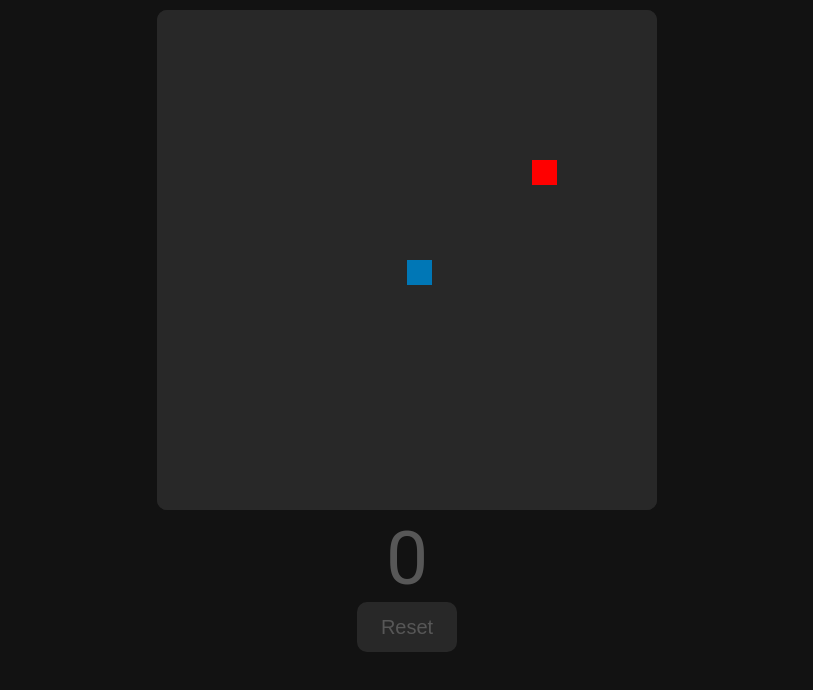
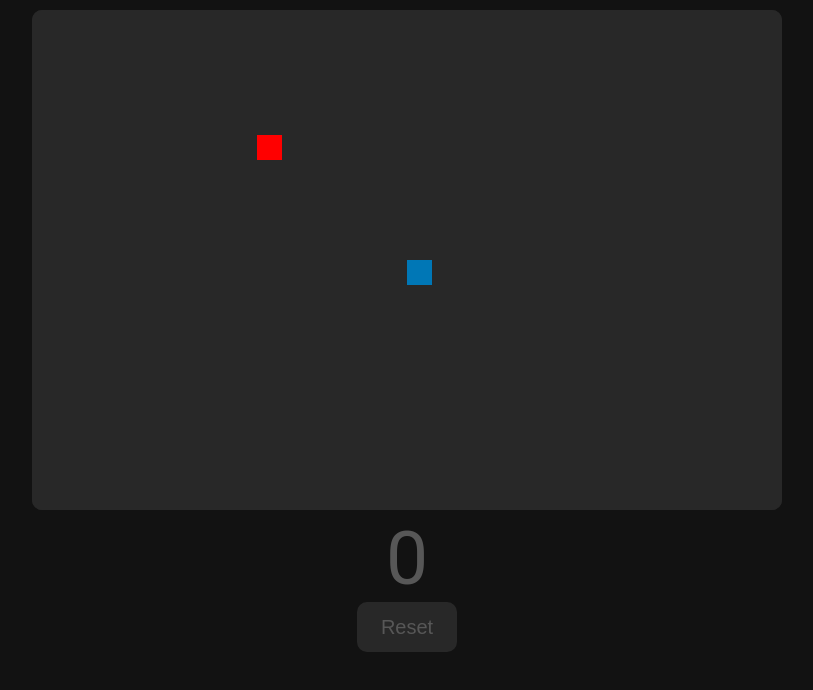
Before and after one commit to snufflyyy/js-snake, a plain HTML site: page index.html in a window 1280 px wide. Shown: the whole page, without its empty margins (233-1046 px from the left). Drawn offline with Linux system fonts and the light colour scheme.

Commit message:
fixed bugs

```diff
--- a/index.html
+++ b/index.html
@@ -8,7 +8,7 @@
 
     <body>
         <div id="gameHolder">
-            <canvas id="gameCanvas" width="500" height="500"> </canvas>
+            <canvas id="gameCanvas" width="750" height="500"> </canvas>
         </div>
 
         <div id="scoreText">0</div>
--- a/snake.js
+++ b/snake.js
@@ -1,10 +1,10 @@
-const gameCanvas = document.querySelector("#gameCanvas");
+const gameCanvas = document.getElementById("gameCanvas");
 const gameCanvasColor = "#282828";
 
 const context = gameCanvas.getContext("2d");
 
-const scoreText = document.querySelector("#scoreText");
-const resetButton = document.querySelector("#resetButton");
+const scoreText = document.getElementById("scoreText");
+const resetButton = document.getElementById("resetButton");
 
 const tileSize = 25;
 
@@ -18,28 +18,22 @@ let score = 0;
 // input
 window.addEventListener("keydown", input);
 
-class Vector2 {
-  constructor(x, y) {
-    this.x = x;
-    this.y = y;
-  }
-}
+// input queue
+let inputQueue = []
 
-let applePosition = new Vector2(0, 0);
+let applePosition = {x: 0, y: 0};
 
 let snakePositions = [
-  new Vector2(
-    (gameCanvas.width / tileSize / 2) * tileSize,
-    (gameCanvas.height / tileSize / 2) * tileSize,
-  ),
+    {x: (gameCanvas.width / tileSize / 2) * tileSize,
+     y: (gameCanvas.height / tileSize / 2) * tileSize}
 ];
 let snakeDirection = "none";
 
 function resetApple() {
   let x =
-    Math.round(Math.random() * (gameCanvas.width / tileSize) - 1) * tileSize;
+    Math.floor(Math.random() * (gameCanvas.width / tileSize)) * tileSize;
   let y =
-    Math.round(Math.random() * (gameCanvas.height / tileSize) - 1) * tileSize;
+    Math.floor(Math.random() * (gameCanvas.height / tileSize)) * tileSize;
 
   for (let i = 0; i < snakePositions.length - 1; i++) {
     if (x == snakePositions[i].x && y == snakePositions[i].y) {
@@ -47,10 +41,8 @@ function resetApple() {
     }
   }
 
-  applePosition.x =
-    Math.round(Math.random() * (gameCanvas.width / tileSize)) * tileSize;
-  applePosition.y =
-    Math.round(Math.random() * (gameCanvas.height / tileSize)) * tileSize;
+  applePosition.x = x;
+  applePosition.y = y;
 }
 
 function drawApple() {
@@ -60,47 +52,41 @@ function drawApple() {
 
 function resetSnake() {
   snakePositions = [
-    new Vector2(
-      (gameCanvas.width / tileSize / 2) * tileSize,
-      (gameCanvas.height / tileSize / 2) * tileSize,
-    ),
+    {x: (gameCanvas.width / tileSize / 2) * tileSize,
+     y: (gameCanvas.height / tileSize / 2) * tileSize}
   ];
 
   snakeDirection = "none";
 }
 
 function addSnakePeice() {
-  snakePositions.push(new Vector2(snakePositions[0].x, snakePositions[0].y));
+  snakePositions.push({x: snakePositions[0].x, y: snakePositions[0].y});
 }
 
 function input(event) {
-  if (event.keyCode == 32) {
-    resetGame();
-  }
-
   switch (event.keyCode) {
     case 38:
     case 87:
       if (snakeDirection != "down") {
-        snakeDirection = "up";
+        inputQueue.push("up");
       }
       break;
     case 40:
     case 83:
       if (snakeDirection != "up") {
-        snakeDirection = "down";
+        inputQueue.push("down");
       }
       break;
     case 37:
     case 65:
       if (snakeDirection != "right") {
-        snakeDirection = "left";
+        inputQueue.push("left");
       }
       break;
     case 39:
     case 68:
       if (snakeDirection != "left") {
-        snakeDirection = "right";
+        inputQueue.push("right");
       }
       break;
   }
@@ -127,22 +113,30 @@ function updateSnake() {
       break;
   }
 
+  if (inputQueue[0]) {
+    snakeDirection = inputQueue[0];
+
+    inputQueue.pop(0);
+    for (let i = inputQueue.length - 1; i > 0; i--) {
+      inputQueue[i] = inputQueue[i - 1];
+    }
+  }
+
   // head positions (switch to vec2)
-  const headX = snakePositions[0].x;
-  const headY = snakePositions[0].y;
+  const head = {x: snakePositions[0].x, y: snakePositions[0].y};
 
   // bounds check
   if (
-    headX < 0 ||
-    headX >= gameCanvas.width ||
-    headY < 0 ||
-    headY >= gameCanvas.height
+    head.x < 0 ||
+    head.x >= gameCanvas.width ||
+    head.y < 0 ||
+    head.y >= gameCanvas.height
   ) {
     gameOver = true;
   }
 
   // apple check
-  if (headX == applePosition.x && headY == applePosition.y) {
+  if (head.x == applePosition.x && head.y == applePosition.y) {
     addSnakePeice();
     resetApple();
 
@@ -153,7 +147,7 @@ function updateSnake() {
   // body check
   if (snakePositions.length > 1) {
     for (let i = 1; i < snakePositions.length - 1; i++) {
-      if (headX == snakePositions[i].x && headY == snakePositions[i].y) {
+      if (head.x == snakePositions[i].x && head.y == snakePositions[i].y) {
         gameOver = true;
       }
     }
```
